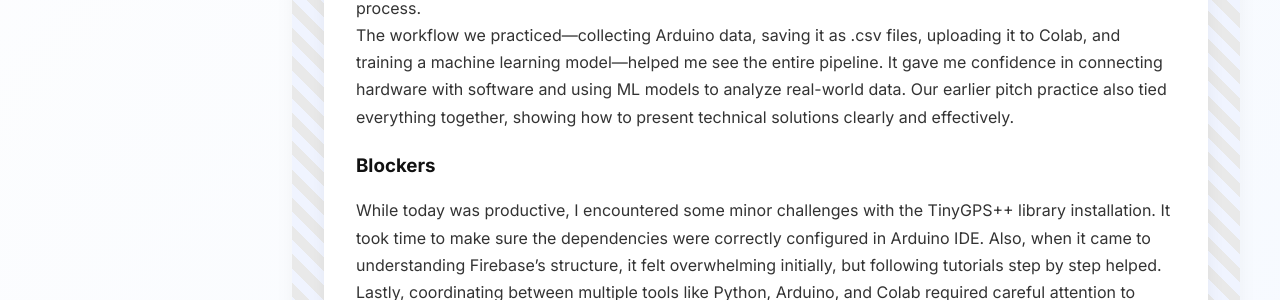
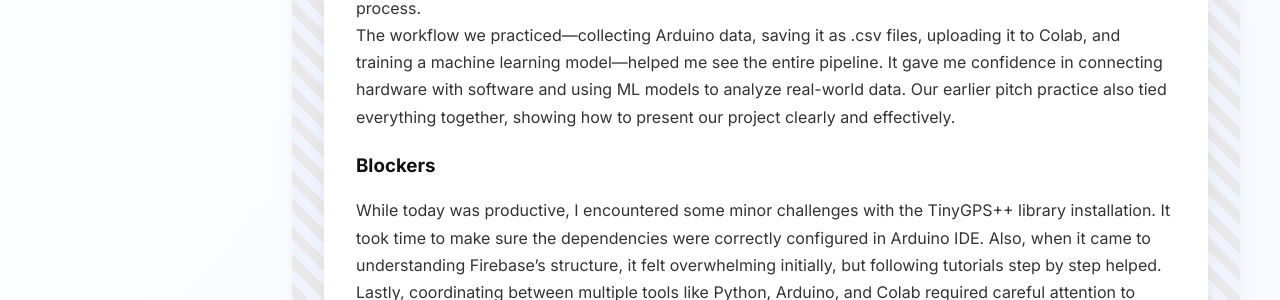
Before and after one commit to alexandratory/alexandratory.github.io, a Jekyll site: the page built from _posts/2025-06-18-day-17.md, in a window 1280 px wide. Shown: the part 624-924 px from the top of the page. Built offline with Jekyll 4.4.1, drawn with Linux system fonts in a browser that asks for light colours.

Commit message:
Update 2025-06-18-day-17.md

```diff
--- a/_posts/2025-06-18-day-17.md
+++ b/_posts/2025-06-18-day-17.md
@@ -14,7 +14,7 @@
 what_i_learned: |
   Today was a deep dive into setting up the tools and software we’ll use for our project. I successfully installed Arduino IDE and learned how to integrate ESP32 from the video tutorials, which was particularly helpful in understanding how the microcontroller communicates with external hardware. The Firebase account setup was also straightforward, and it’s exciting to see how we’ll use it to store and manage real-time data.
   The TinyGPS++ videos expanded my knowledge of GPS modules and their integration with Arduino. These tutorials broke down complex processes into manageable steps, which I’ll apply when working with location-based data in our project. Additionally, I revisited several Arduino tutorials that covered foundational concepts, such as pin configurations and basic programming, which will streamline the data collection process.
-  The workflow we practiced—collecting Arduino data, saving it as .csv files, uploading it to Colab, and training a machine learning model—helped me see the entire pipeline. It gave me confidence in connecting hardware with software and using ML models to analyze real-world data. Our earlier pitch practice also tied everything together, showing how to present technical solutions clearly and effectively.
+  The workflow we practiced—collecting Arduino data, saving it as .csv files, uploading it to Colab, and training a machine learning model—helped me see the entire pipeline. It gave me confidence in connecting hardware with software and using ML models to analyze real-world data. Our earlier pitch practice also tied everything together, showing how to present our project clearly and effectively.
 
 blockers: |
   While today was productive, I encountered some minor challenges with the TinyGPS++ library installation. It took time to make sure the dependencies were correctly configured in Arduino IDE. Also, when it came to understanding Firebase’s structure, it felt overwhelming initially, but following tutorials step by step helped. Lastly, coordinating between multiple tools like Python, Arduino, and Colab required careful attention to ensure compatibility and data accuracy.
```
